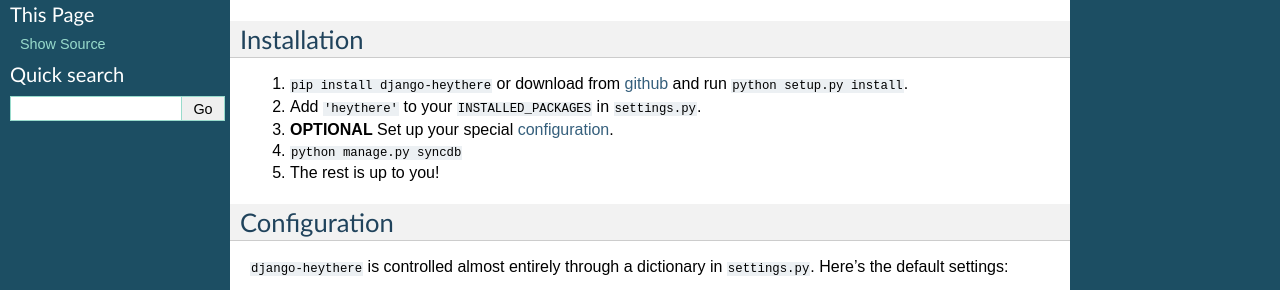
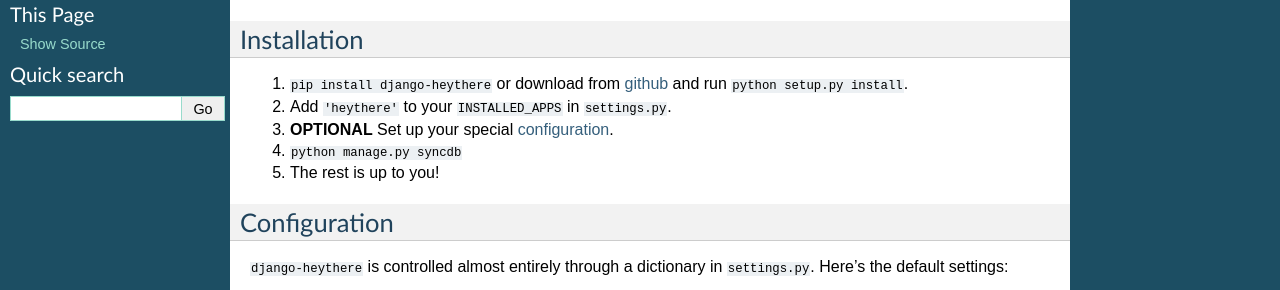
Before and after one commit to brack3t/django-heythere, a Sphinx documentation site: the page built from docs/index.rst, in a window 1280 px wide. Shown: the part 194-484 px from the top of the page. Built offline with Sphinx 7.4.7, drawn with Linux system fonts in a browser that asks for light colours.

Commit message:
INSTALLED_PACKAGES should be INSTALLED_APPS. Fixes #8

```diff
--- a/docs/index.rst
+++ b/docs/index.rst
@@ -22,7 +22,7 @@
 1. ``pip install django-heythere`` or download from
    `github <https://github.com/brack3t/django-heythere>`_ and run
    ``python setup.py install``.
-2. Add ``'heythere'`` to your ``INSTALLED_PACKAGES`` in ``settings.py``.
+2. Add ``'heythere'`` to your ``INSTALLED_APPS`` in ``settings.py``.
 3. **OPTIONAL** Set up your special `configuration`_.
 4. ``python manage.py syncdb``
 5. The rest is up to you!
```
